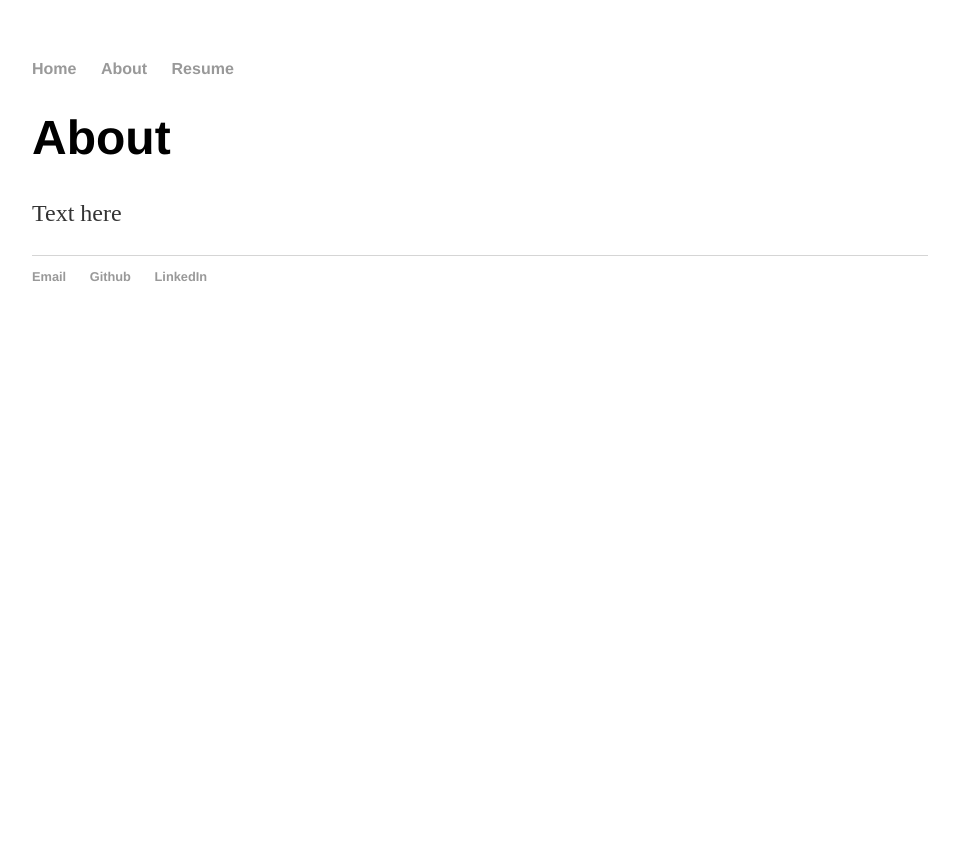
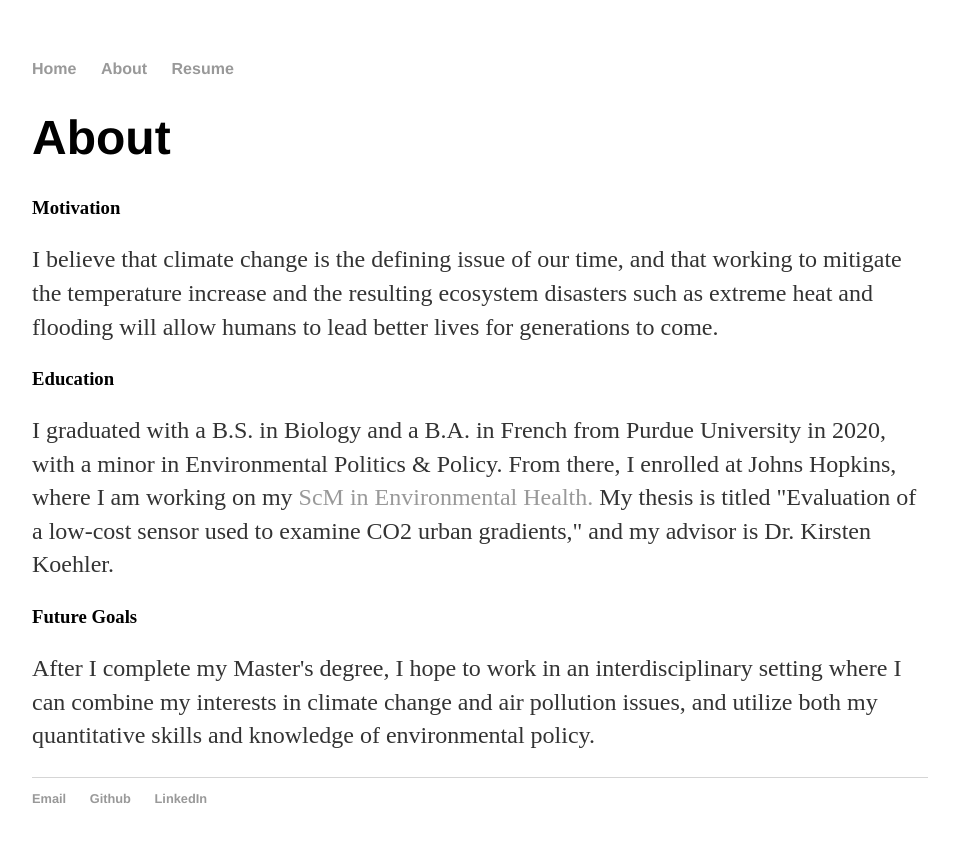
Before and after one commit to nfriedb1/nfriedb1.github.io, a Jekyll site: the page built from about/index.html, in a window 1280 px wide. Shown: the top 842 px of the page, without its empty margins (160-1119 px from the left). Built offline with Jekyll 4.4.1, drawn with Linux system fonts in a browser that asks for light colours.

Commit message:
Update index.html

```diff
--- a/about/index.html
+++ b/about/index.html
@@ -4,5 +4,10 @@ title: About
 ---
 <div class="blurb">
 	<h1>About</h1>
-	<p>Text here</p>
+	<h3>Motivation</h3>
+	<p>I believe that climate change is the defining issue of our time, and that working to mitigate the temperature increase and the resulting ecosystem disasters such as extreme heat and flooding will allow humans to lead better lives for generations to come.
+	<h3>Education</h3>
+	<p>I graduated with a B.S. in Biology and a B.A. in French from Purdue University in 2020, with a minor in Environmental Politics & Policy. From there, I enrolled at Johns Hopkins, where I am working on my <a href="https://publichealth.jhu.edu/academics/scm-in-environmental-health">ScM in Environmental Health.</a> My thesis is titled "Evaluation of a low-cost sensor used to examine CO2 urban gradients," and my advisor is Dr. Kirsten Koehler.</p>
+	<h3>Future Goals</h3>
+	<p>After I complete my Master's degree, I hope to work in an interdisciplinary setting where I can combine my interests in climate change and air pollution issues, and utilize both my quantitative skills and knowledge of environmental policy.</p>
 </div><!-- /.blurb -->
```
